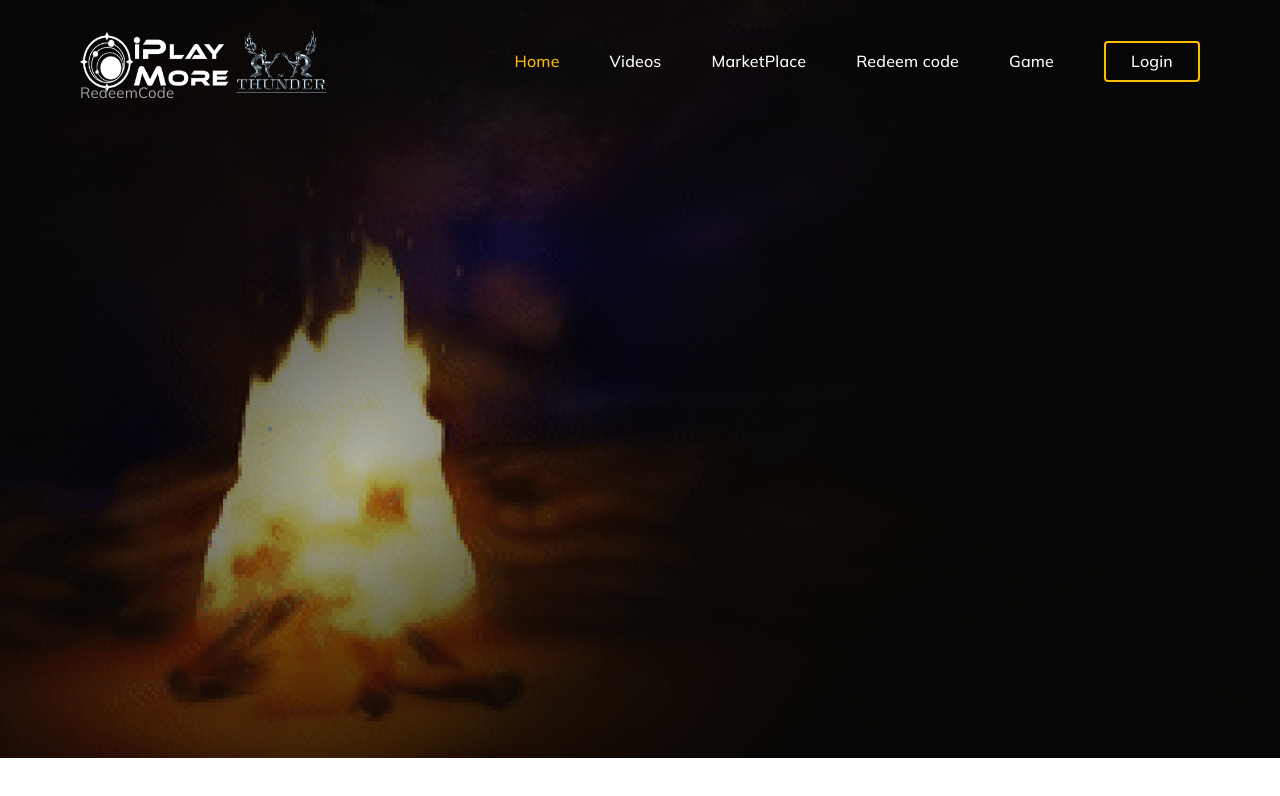
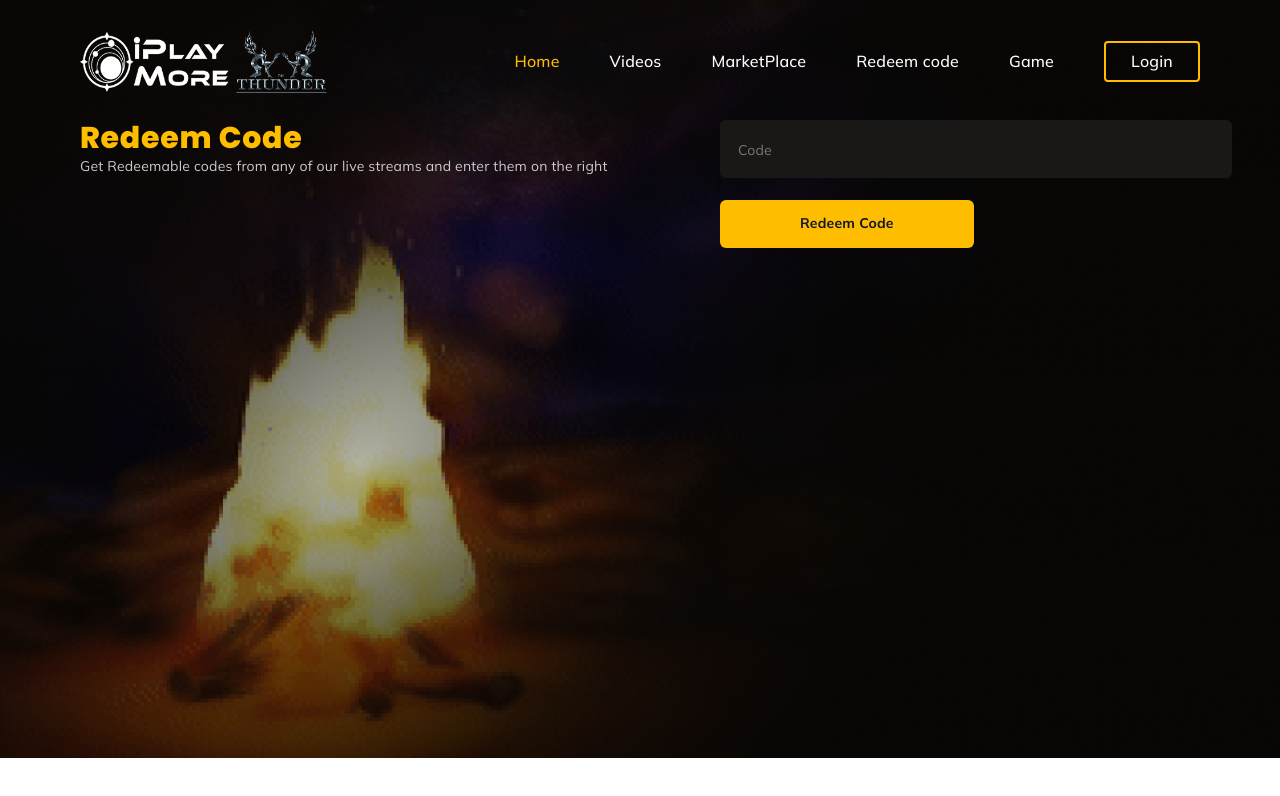
Before and after one commit to incredigroup/redeem_iplaymore, a Next.js app: page /redeemcode in a window 1280 px wide. Shown: the top 796 px of the page. Built offline with nearby package versions, Linux system fonts and the light colour scheme.

Commit message:
redeem code front

```diff
--- a/pages/redeemcode.jsx
+++ b/pages/redeemcode.jsx
@@ -1,13 +1,35 @@
-import { Fragment, useState } from "react";
-import Image from 'next/image';
-import { Swiper, SwiperSlide } from "swiper/react";
-import { portfolioSlider } from "@/src/sliderProps";
-import PortfolioModal from "@/src/components/popup/PortfolioModal";
+import { Fragment, useState, useContext } from "react";
+import { context } from "@/src/hooks/context";
+
+import Link from 'next/link';
 
 const RedeemCode = ( { data } ) => {
-  const [modal, setModal] = useState(false);
+  const navContext = useContext(context);
+  const {changeNav} = navContext;
   return (
-    <div>RedeemCode</div>
+    <Fragment>
+      <div className="flex md:flex-row" >
+          {/* width css issues */}
+          <div className="flex-[0.5] md:flex-[0.5] ">
+              <h1 className="h1-text-responsive tracking-wide font-extrabold pt-10">Redeem Code</h1>
+              <p className="descri-text">Get Redeemable codes from any of our live streams and enter them on the right
+              </p>
+          </div>
+          <div className="flex-[0.4] md:flex-[0.4] pt-10 ">
+              <form action="" className="space-y-2.5">
+                  <div className="m-bg-color">
+                      <div className="relative">
+                          <input type="text" id="email"  className="form-input peer " placeholder=" " />
+                          <label htmlFor="redeemcode" className="chasing-text">Code</label>
+                      </div>
+                  </div>
+                  <div>
+                    <button className="auth-button">Redeem Code</button>
+                  </div>
+              </form>
+          </div>
+      </div>
+    </Fragment>
   );
 };
 export default RedeemCode;
```
